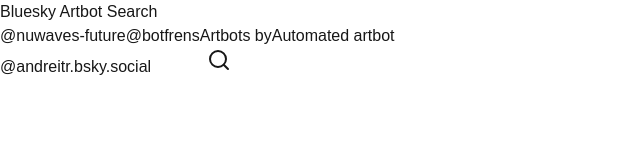
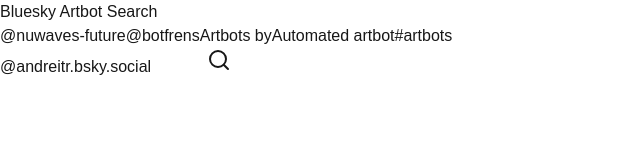
Before and after one commit to nftbiker/bluesky-users, a Next.js app: page / in a window 1280 px wide. Shown: the top 160 px of the page, without its empty margins (0-640 px from the left). Built offline with nearby package versions, Linux system fonts and the light colour scheme.

Commit message:
Update packages

```diff
--- a/src/app/page.js
+++ b/src/app/page.js
@@ -16,6 +16,7 @@
     { text: "@botfrens.bsky.social", label: "@botfrens" },
     { text: "#artbots by", label: "Artbots by" },
     { text: "automated #artbot", label: "Automated artbot" },
+    { text: "#artbots", label: "#artbots" },
   ];
 
   useEffect(() => {
```
Also changed, not shown: package.json (+5 -5 lines), 1 other file (tests, documents, lock files or other folders).
